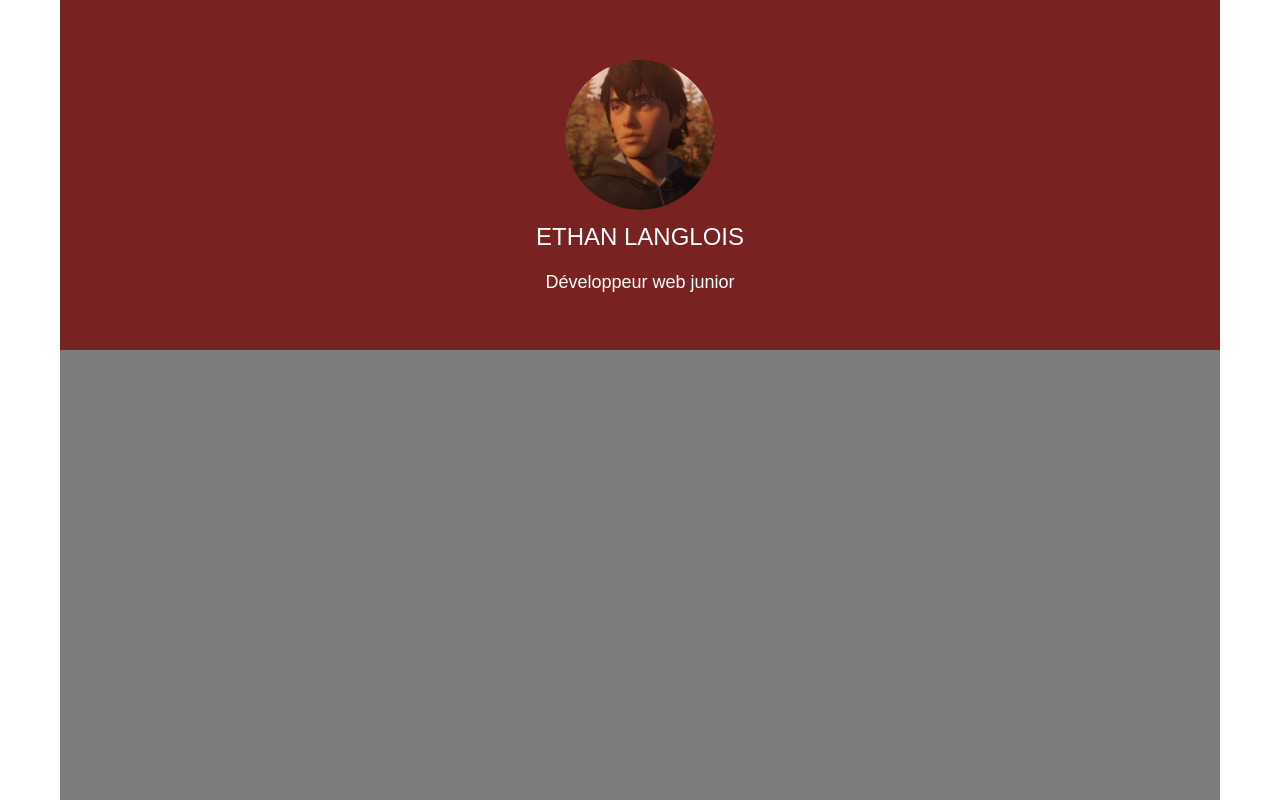
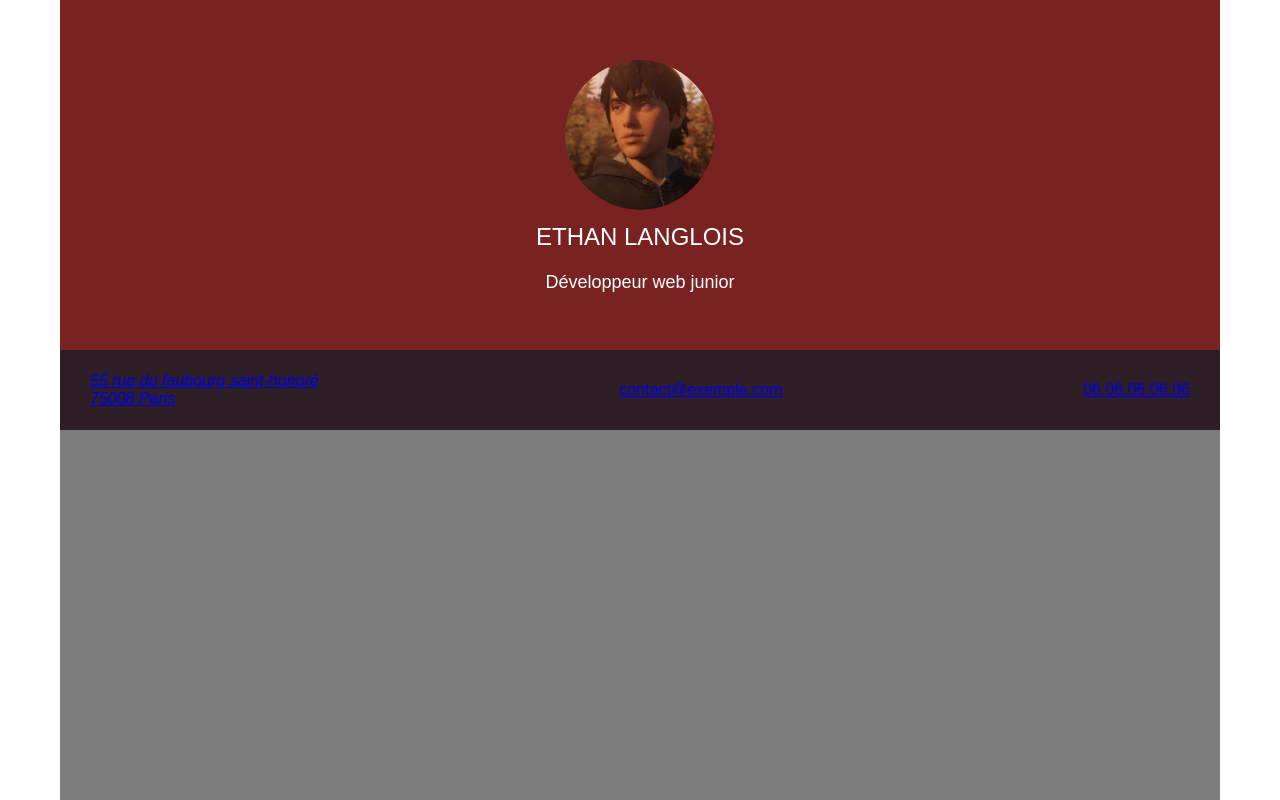
Before and after one commit to soendlesss/creer-un-cv-en-ligne-devoir-el, a plain HTML site: page index.html in a window 1280 px wide. Shown: the top 800 px of the page. Drawn offline with Linux system fonts and the light colour scheme.

Commit message:
Add contact

```diff
--- a/assets/css/style.css
+++ b/assets/css/style.css
@@ -70,3 +70,12 @@ body {
     font-weight: 100;
     display: block;
 }
+
+.contact {
+    height: 80px;
+    display: flex;
+    justify-content: space-between;
+    align-items: center;
+    background-color: #2C1D27;
+    padding: 0 30px;
+}
--- a/index.html
+++ b/index.html
@@ -16,7 +16,19 @@
                 <h2>Ethan Langlois <br><br><span>Développeur web junior</span></h2>
             </div>
         </div>
-
+        <div class="contact">
+            <div class="adress">
+                <address>
+                    <a href="https://www.google.fr/maps/place/58+Rue+du+Faubourg+Saint-Honor%C3%A9,+75008+Paris/@48.8696557,2.3166569,17z/data=!3m1!4b1!4m6!3m5!1s0x47e66fcc54c5d841:0x86a5f209df364a80!8m2!3d48.8696522!4d2.3192318!16s%2Fg%2F11c23fqbl9?hl=fr&entry=ttu&g_ep=EgoyMDI0MTExMy4xIKXMDSoASAFQAw%3D%3D">55 rue du faubourg saint-honoré <br> 75008 Paris</a>
+                  </address>
+            </div>
+            <div class="mail">
+                <a href="mailto:contact@exemple.com">contact@exemple.com</a>
+            </div>
+            <div class="tel">
+                <a href="tel:0606060606">06.06.06.06.06</a>
+            </div>
+        </div>
         <div class="right_side"></div>
         <div class="left_side"></div>
         <div class="bottom_side"></div>
```
